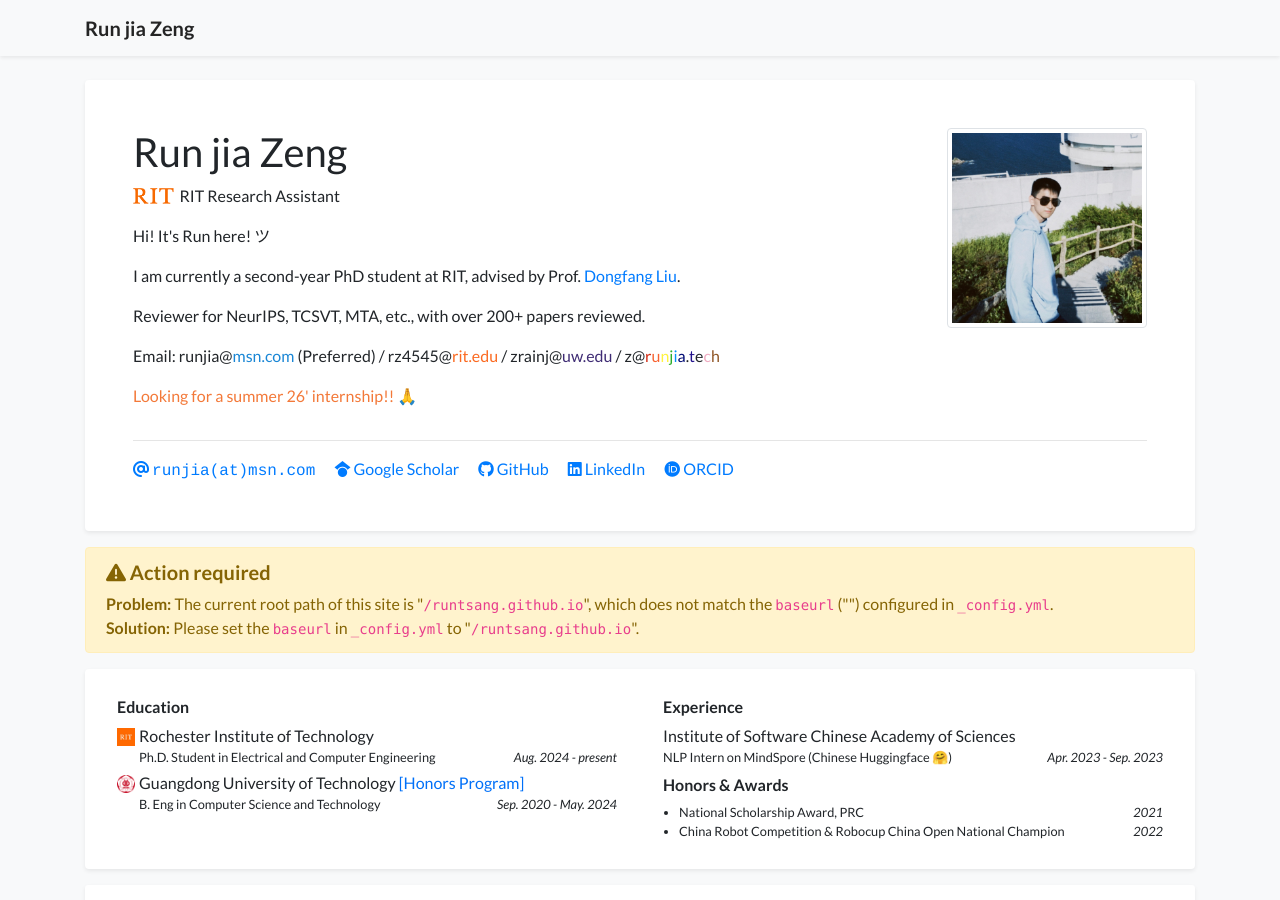
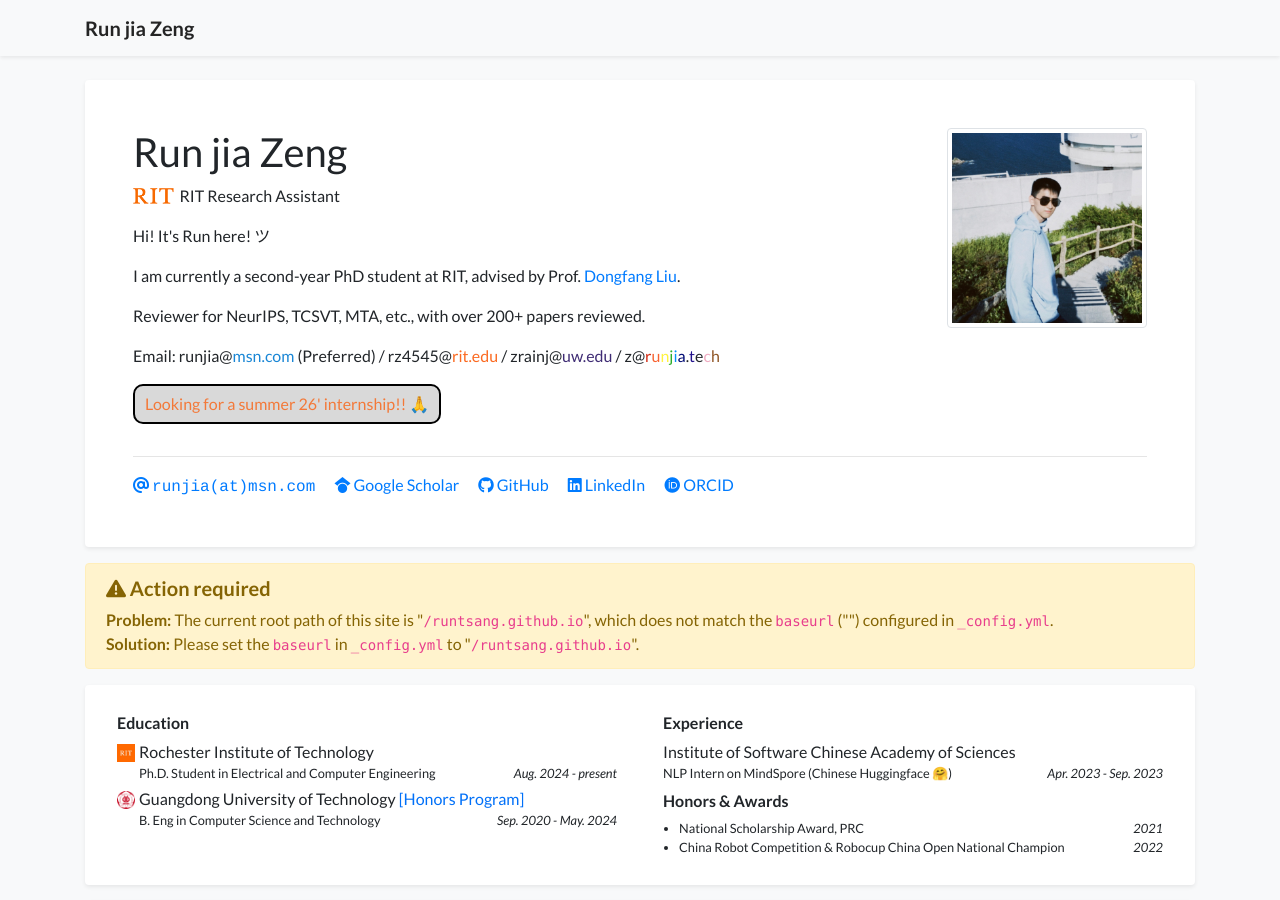
Before and after one commit to runtsang/runtsang.github.io, a Jekyll site: the page built from index.html, in a window 1280 px wide and 900 px high. Built offline with Jekyll 4.4.1, drawn with Linux system fonts in a browser that asks for light colours; nearby versions of some CDN libraries; a style sheet for code colours, icons or effects is not loaded.

Commit message:
Enhance internship availability display with styled background

```diff
--- a/_data/profile.yml
+++ b/_data/profile.yml
@@ -32,7 +32,9 @@
     Email: runjia@<span style='color:#1986d5;'>msn.com</span> (Preferred) / rz4545@<span style='color:#fb6a21;'>rit.edu</span> / zrainj@<span style='color:#3f2c74;'>uw.edu</span> / z@<span style='color:#d32c15;'>r</span><span style='color:#f86331;'>u</span><span style='color:#fff33e;'>n</span><span style='color:#2cad29;'>j</span><span style='color:#068ff6;'>i</span><span style='color:#000a74;'>a</span>.<span style='color:#20108b;'>t</span>e<span style='color:#efacc2;'>c</span><span style='color:#8f5524;'>h</span>
   </p>
   <p>
-    <span style="color:#f37939;">Looking for a summer 26' internship!! 🙏</span>
+    <span style="display:inline-block; padding:6px 10px; background:#d9d9d9; border:2px solid #000; border-radius:10px;">
+      <span style="color:#f37939;">Looking for a summer 26' internship!! 🙏</span>
+    </span>
   </p>
 
 portrait_url: /assets/images/photos/runjia.jpg
```
